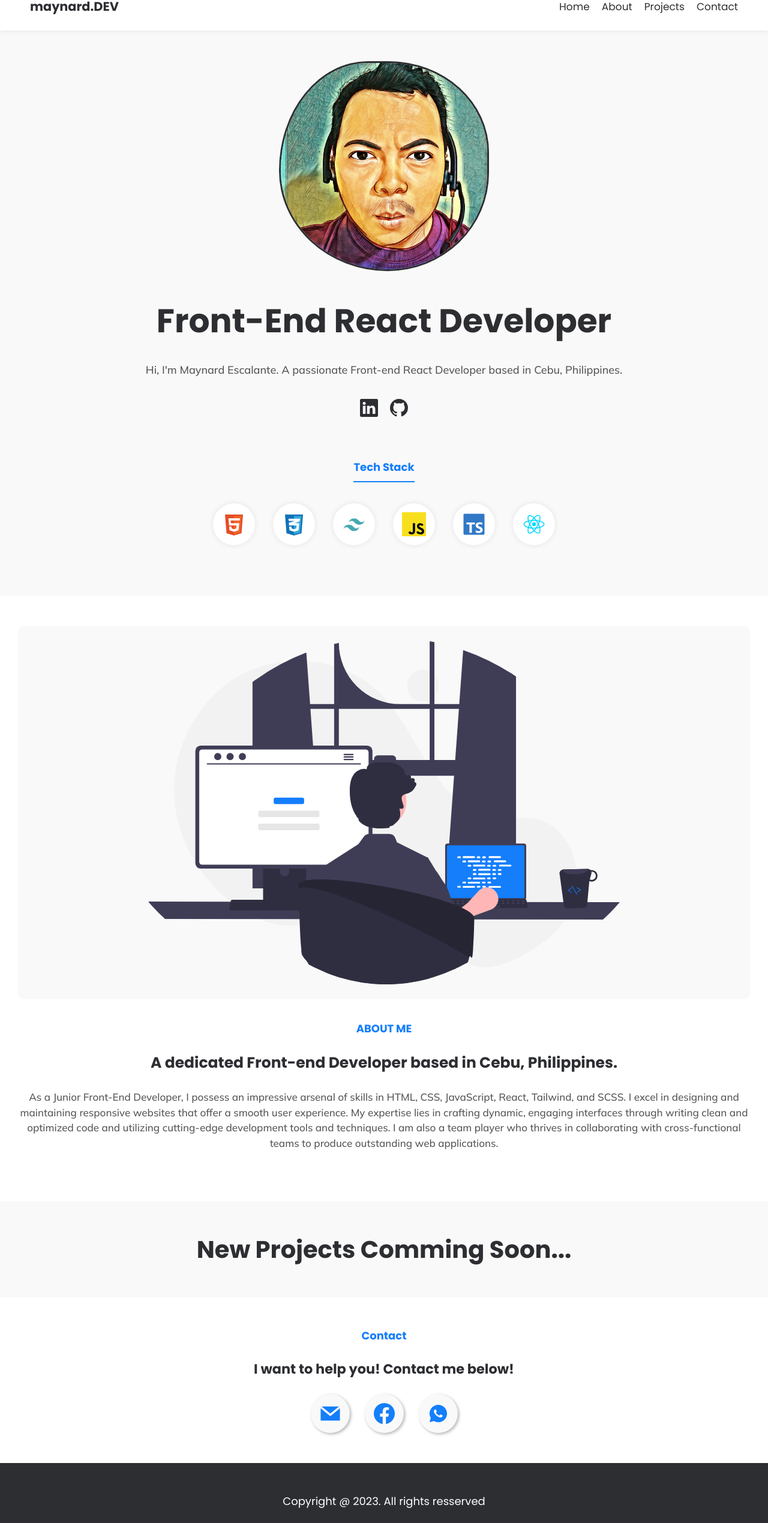
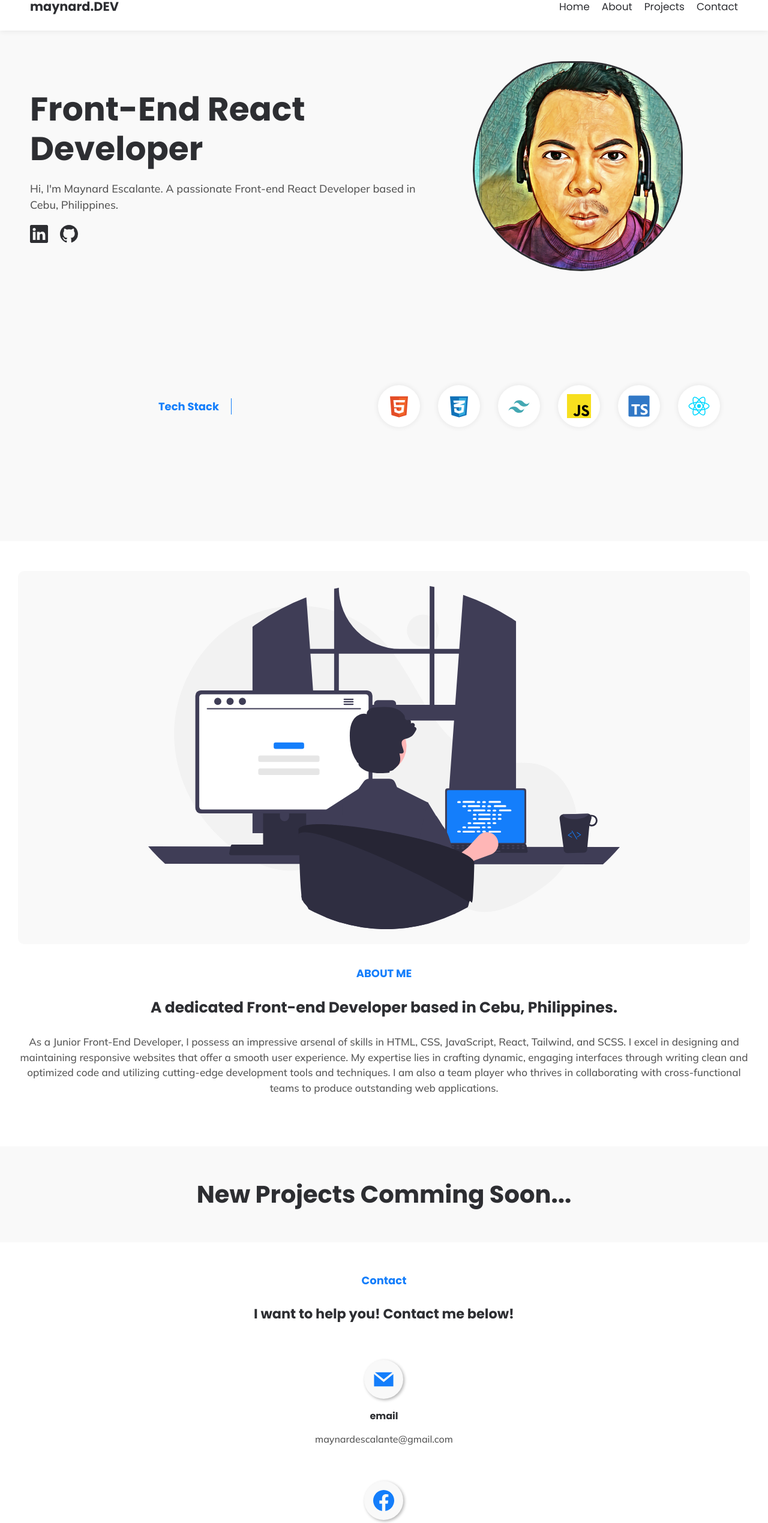
Before and after one commit to dranyam2022/maynard_escalante_portfolio, a React (Vite) app: page / in a window 1280 px wide. Shown: the part 30-2569 px from the top of the page at 60% size. Built offline with nearby package versions, Linux system fonts and the light colour scheme.

Commit message:
corrected contacts section content; removed whatsapp

```diff
--- a/src/components/contact/Contact.module.css
+++ b/src/components/contact/Contact.module.css
@@ -21,10 +21,22 @@
 }
 .contacts {
   display: flex;
+  flex-direction: column;
   justify-content: center;
   align-items: center;
   list-style: none;
   gap: 25px;
+}
+.contact_container {
+  display: flex;
+  flex-direction: column;
+  align-items: center;
+  gap: 1rem;
+  margin-top: 35px;
+}
+
+.contact_container h5 {
+  font-weight: bold;
 }
 
 .contact {
--- a/src/components/contact/Contact.tsx
+++ b/src/components/contact/Contact.tsx
@@ -1,7 +1,6 @@
+import { BsFacebook } from "react-icons/bs";
+import { GrMail } from "react-icons/gr";
 import styles from "./Contact.module.css";
-import { GrMail } from "react-icons/gr";
-import { BsFacebook } from "react-icons/bs";
-import { RiWhatsappFill } from "react-icons/ri";
 
 const Contact = () => {
   return (
@@ -9,20 +8,27 @@ const Contact = () => {
       <h3>Contact</h3>
       <h4>I want to help you! Contact me below!</h4>
       <ul className={styles.contacts}>
-        <li className={styles.contact}>
-          <a href="mailto:maynardescalante2015@gmail.com" title="mail">
-            <GrMail />
-          </a>
+        <li className={styles.contact_container}>
+          <div className={styles.contact}>
+            <a href="mailto:maynardescalante2015@gmail.com" title="mail">
+              <GrMail />
+            </a>
+          </div>
+          <h5>email</h5>
+          <p>maynardescalante@gmail.com</p>
         </li>
-        <li className={styles.contact}>
-          <a href="https://www.facebook.com/maynard.escalante" target="_blank" title="facebook">
-            <BsFacebook />
-          </a>
-        </li>
-        <li className={styles.contact}>
-          <a href="https://wa.me/+639959706655" target="_blank" title="whatsapp">
-            <RiWhatsappFill />
-          </a>
+        <li className={styles.contact_container}>
+          <div className={styles.contact}>
+            <a
+              href="https://www.facebook.com/maynard.escalante"
+              target="_blank"
+              title="facebook"
+            >
+              <BsFacebook />
+            </a>
+          </div>
+          <h5>facebook</h5>
+          <p>facebook.com/maynard.escalante</p>
         </li>
       </ul>
     </section>
--- a/src/components/home/Home.module.css
+++ b/src/components/home/Home.module.css
@@ -106,3 +106,39 @@
     font-size: 55px;
   }
 }
+
+@media screen and (min-width: 900px) {
+  .container {
+    display: grid;
+    grid-template-columns: 1fr 1fr 1fr 1fr 1fr;
+    grid-template-rows: 1fr 1fr;
+  }
+
+  .image_container {
+    grid-column: span 2;
+  }
+  .profile {
+    justify-content: center;
+    align-items: start;
+    text-align: start;
+    grid-column: span 3;
+    order: -1;
+    gap: 20px;
+  }
+
+  .techStack_container {
+    grid-column: span 5;
+    flex-direction: row;
+    flex-wrap: nowrap;
+    display: flex;
+    align-items: center;
+  }
+
+  .techStack_container h3 {
+    border-bottom: none;
+    padding-right: 20px;
+    padding-top: 0;
+    padding-bottom: 0;
+    border-right: 1px solid var(--light-accent);
+  }
+}
```
